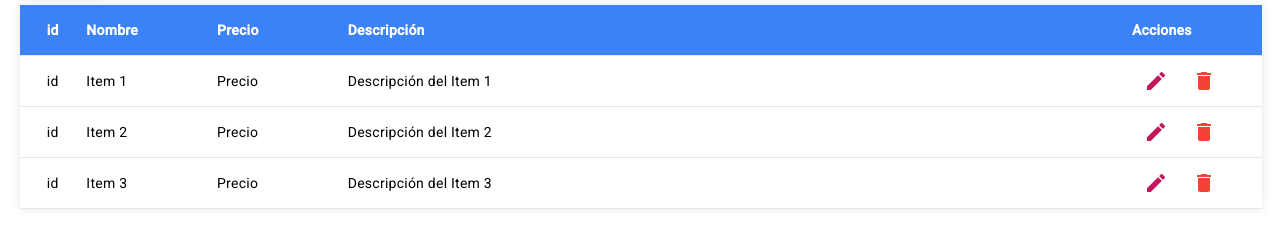
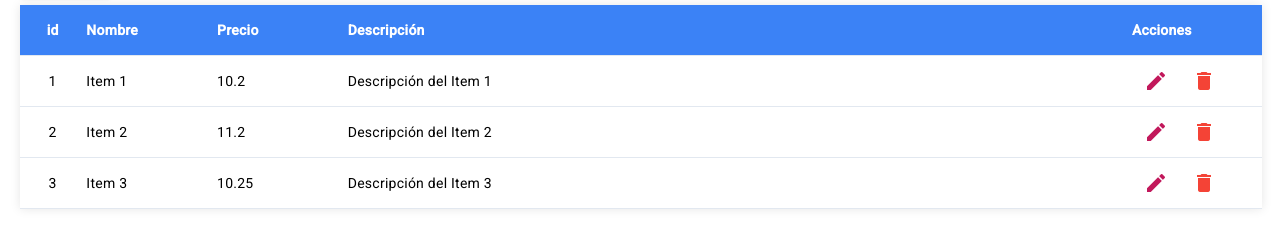
Before and after one commit to perezguedesmaikel/angular-cruddjango-otrosejemplos, an Angular app: page /crud in a window 1280 px wide. Shown: the part 219-450 px from the top of the page. Built offline with nearby package versions, Linux system fonts and the light colour scheme.

Commit message:
better crud

```diff
--- a/src/app/crud/crud.component.html
+++ b/src/app/crud/crud.component.html
@@ -19,9 +19,9 @@
         </thead>
         <tbody>
         <tr *ngFor="let item of items" class="hover:bg-[#f7fafc]">
-      <td class="text-center">id</td>
+            <td class="text-center">{{item.id || 'id'}}</td>
             <td>{{ item.nombre }}</td>
-      <td>Precio</td>
+            <td>{{item.precio}}</td>
             <td>{{ item.descripcion }}</td>
             <td>
                 <button (click)="editar(item)" color="primary" mat-icon-button>
--- a/src/app/crud/crud.component.ts
+++ b/src/app/crud/crud.component.ts
@@ -1,6 +1,8 @@
 import {Component} from '@angular/core';
 
 interface Item {
+    id?: number;
+    precio: number;
     nombre: string;
     descripcion: string;
 }
@@ -14,13 +16,14 @@ interface Item {
 
 export class CrudComponent {
     items: Item[] = [
-    {nombre: 'Item 1', descripcion: 'Descripción del Item 1'},
-    {nombre: 'Item 2', descripcion: 'Descripción del Item 2'},
-    {nombre: 'Item 3', descripcion: 'Descripción del Item 3'}
+        {id: 1, nombre: 'Item 1', precio: 10.20, descripcion: 'Descripción del Item 1'},
+        {id: 2, nombre: 'Item 2', precio: 11.20, descripcion: 'Descripción del Item 2'},
+        {id: 3, nombre: 'Item 3', precio: 10.25, descripcion: 'Descripción del Item 3'}
     ];
 
     agregar() {
         const newItem: Item = {
+            precio: 15,
             nombre: 'Nuevo Item',
             descripcion: 'Descripción del Nuevo Item'
         };
```
Lines whose indentation alone changed are shown as unchanged.
